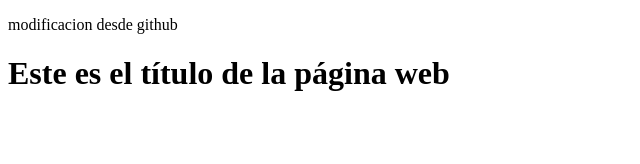
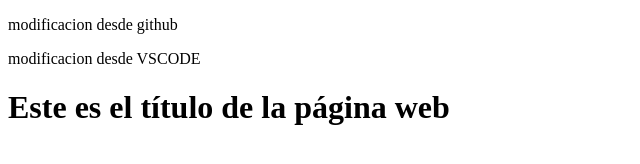
Before and after one commit to RMMFindHolding/empresa1, a plain HTML site: page index.html in a window 1280 px wide. Shown: the whole page, without its empty margins (0-640 px from the left). Drawn offline with Linux system fonts and the light colour scheme.

Commit message:
agregando segundo parrafo

```diff
--- a/index.html
+++ b/index.html
@@ -6,6 +6,7 @@
     <meta name="viewport" content="width=device-width, initial-scale=1.0">
     <title>Document</title>
     <p>modificacion desde github</p>
+    <p>modificacion desde VSCODE</p>
 </head>
 <body>
     <h1>Este es el título de la página web</h1>
```
